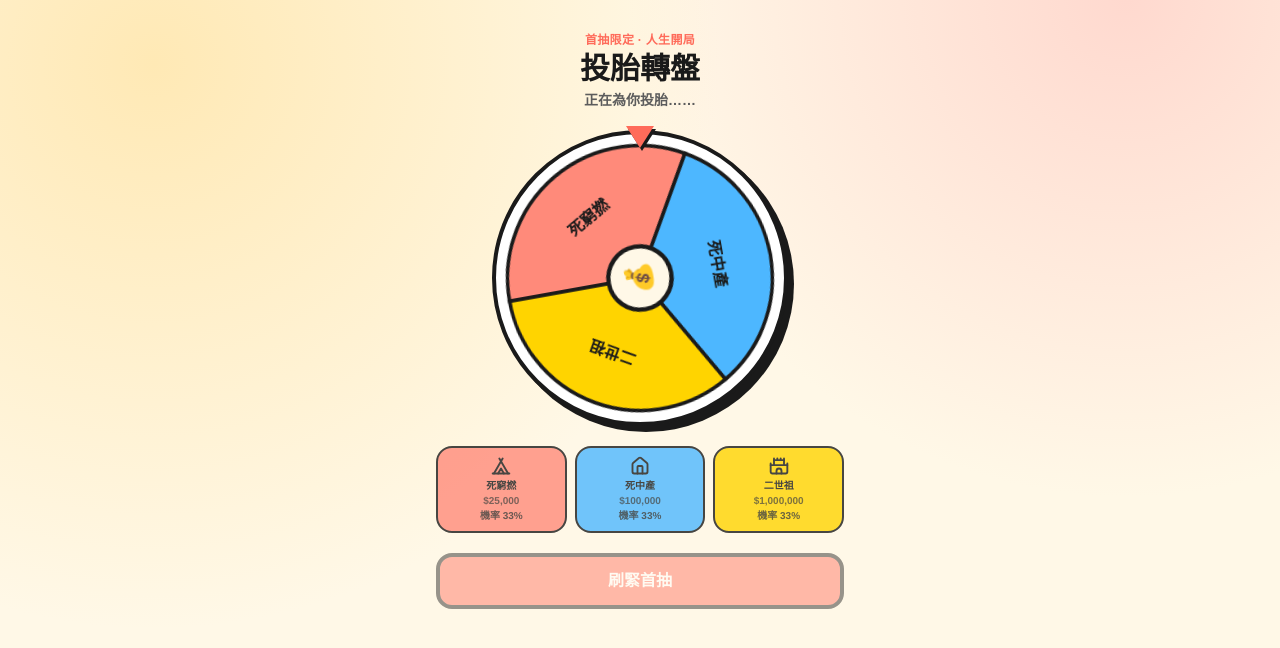
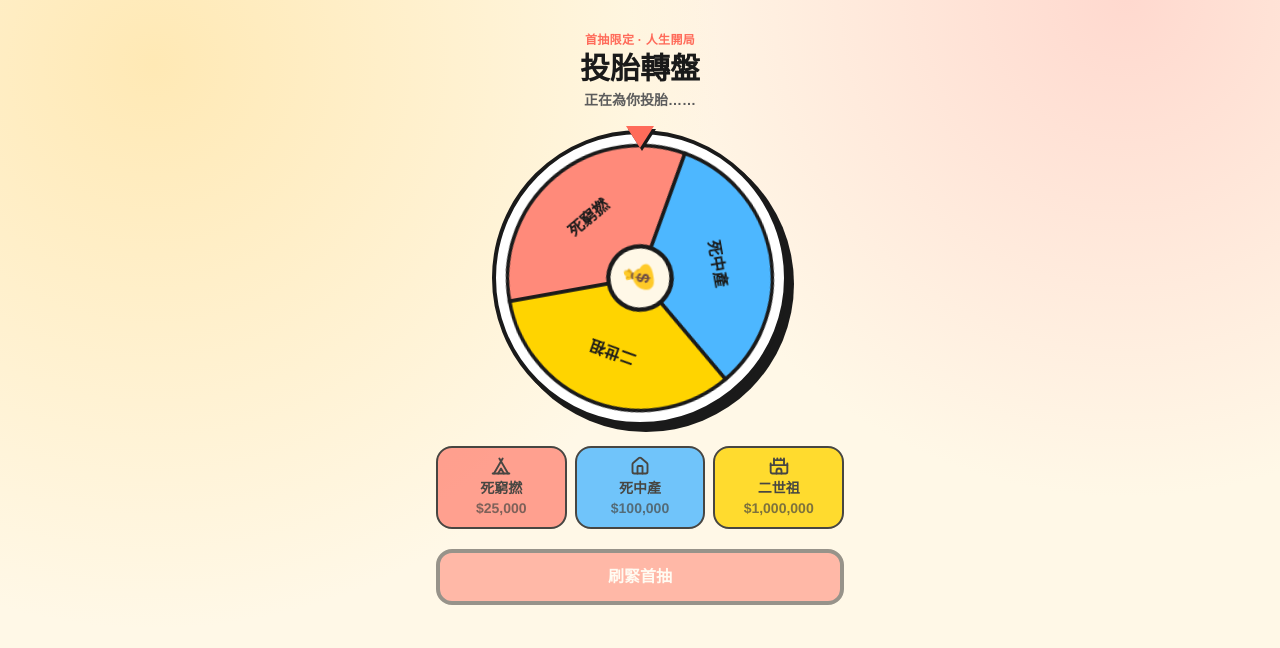
Before and after one commit to anthonylee1994/a-small-goal, a React (Vite) app: page / in a window 1280 px wide. Both pictures are taken after a click on the button "開始遊戲". Shown: the top 648 px of the page. Built offline with nearby package versions, Linux system fonts and the light colour scheme.

Commit message:
refactor: Remove redundant text from MarketPanel and adjust font sizes in BirthRouletteScreen for improved UI clarity.

```diff
--- a/src/components/MarketPanel.tsx
+++ b/src/components/MarketPanel.tsx
@@ -42,8 +42,6 @@ export const MarketPanel = ({state, locked, highlightGoodId, onBuy, onSell, onUp
                     升級 +{WAREHOUSE_UPGRADE_SIZE}
                 </Button>
             </div>
-
-            <p className="mb-2 text-[11px] font-bold text-(--muted)">綠＝平宜入手 · 灰＝合理 · 紅＝偏貴可考慮出貨</p>
 
             <ul className="space-y-3">
                 {GOODS.map(good => (
--- a/src/screen/BirthRouletteScreen.tsx
+++ b/src/screen/BirthRouletteScreen.tsx
@@ -189,7 +189,6 @@ export const BirthRouletteScreen = ({state, onConfirm}: Props) => {
                 {families.map(family => {
                     const Icon = BIRTH_FAMILY_ICONS[family.id];
                     const active = phase === "done" && family.id === result.id;
-                    const odds = Math.round((family.weight / totalWeight) * 100);
                     return (
                         <li
                             key={family.id}
@@ -197,9 +196,8 @@ export const BirthRouletteScreen = ({state, onConfirm}: Props) => {
                             style={{background: WHEEL_COLORS[family.id]}}
                         >
                             <Icon className="mx-auto size-5" strokeWidth={2.25} aria-hidden="true" />
-                            <p className="mt-1 text-[10px] font-black leading-tight">{family.name}</p>
-                            <p className="text-[10px] font-bold tabular-nums text-(--ink)/70">{formatMoney(family.startingCash)}</p>
-                            <p className="text-[10px] font-black text-(--ink)/80">機率 {odds}%</p>
+                            <p className="mt-1 text-[14px] font-black leading-tight">{family.name}</p>
+                            <p className="text-[14px] font-bold tabular-nums text-(--ink)/70">{formatMoney(family.startingCash)}</p>
                         </li>
                     );
                 })}
```
